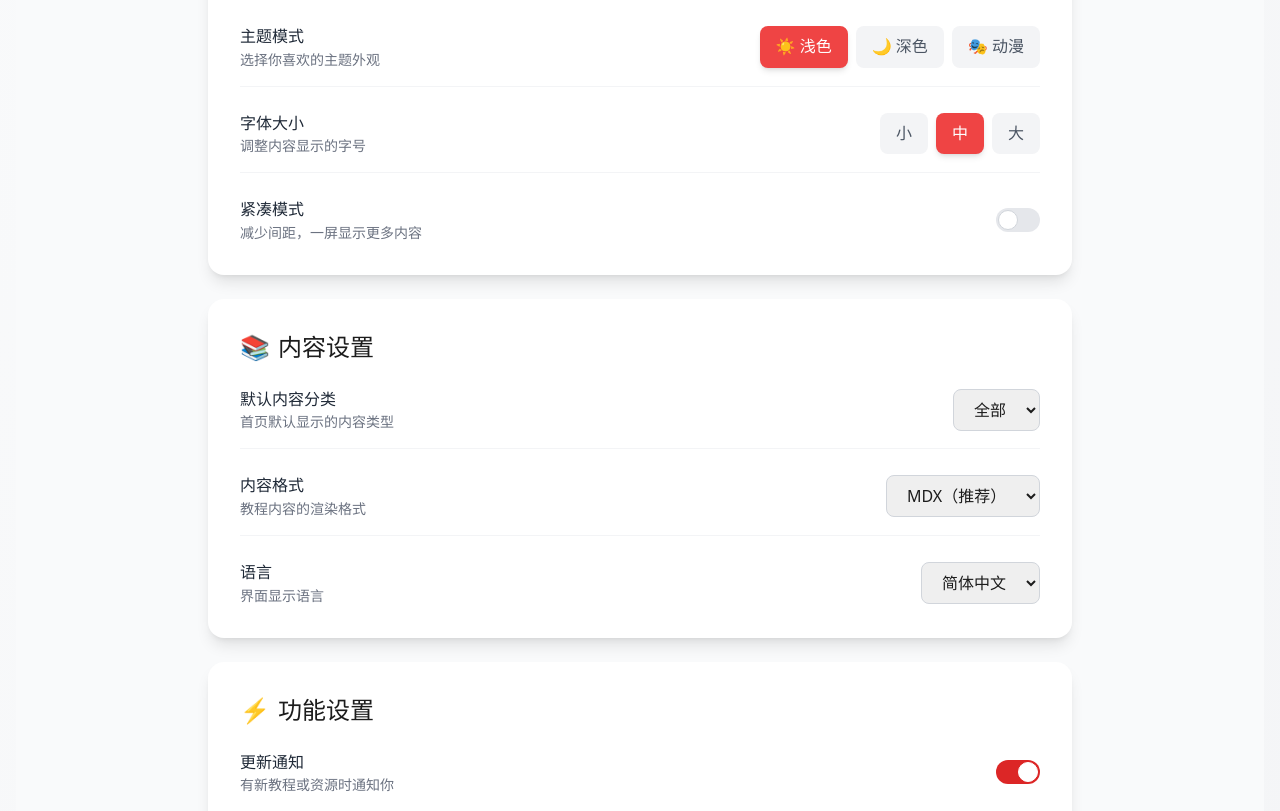
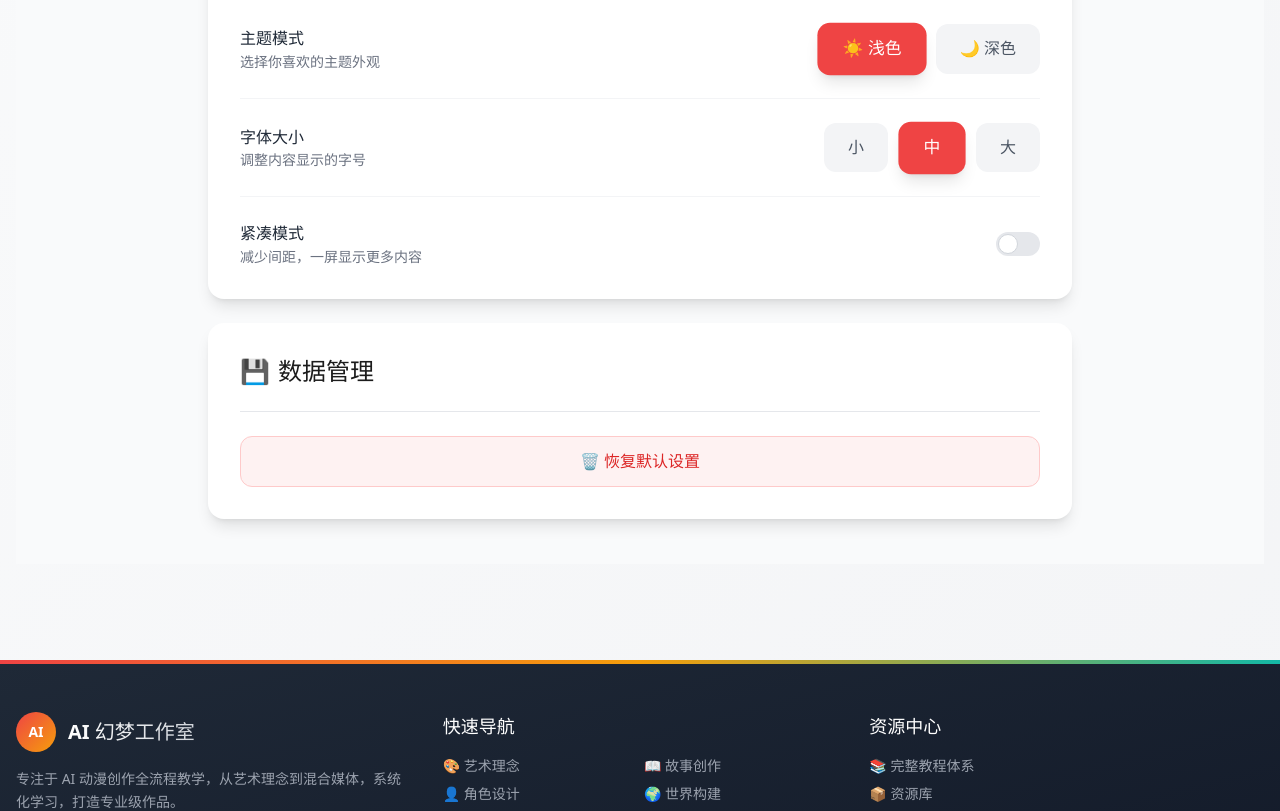
Before and after one commit to rouyundemao/ai-anime-studio, a React (Vite) app in the folder frontend/: page /settings in a window 1280 px wide. Shown: the part 344-1155 px from the top of the page. Built offline with nearby package versions, Linux system fonts and the light colour scheme; a small style sheet from the web is missing; a web font is replaced by a local one.

Commit message:
fix: 修复深色/浅色主题切换 - 使用 data-theme 属性、简化设置项

```diff
--- a/frontend/src/context/SettingsContext.tsx
+++ b/frontend/src/context/SettingsContext.tsx
@@ -1,24 +1,14 @@
 import React, { createContext, useContext, useState, useEffect, ReactNode } from 'react'
 
 export interface AppSettings {
-  theme: 'light' | 'dark' | 'anime'
-  contentFilter: 'all' | 'tutorials' | 'resources' | 'tools'
-  notifications: boolean
-  contentFormat: 'mdx' | 'markdown' | 'html'
+  theme: 'light' | 'dark'
   fontSize: 'small' | 'medium' | 'large'
-  language: 'zh-CN' | 'zh-TW' | 'en'
-  autoSave: boolean
   compactMode: boolean
 }
 
 export const defaultSettings: AppSettings = {
   theme: 'light',
-  contentFilter: 'all',
-  notifications: true,
-  contentFormat: 'mdx',
   fontSize: 'medium',
-  language: 'zh-CN',
-  autoSave: true,
   compactMode: false,
 }
 
@@ -26,8 +16,6 @@ interface SettingsContextType {
   settings: AppSettings
   updateSetting: <K extends keyof AppSettings>(key: K, value: AppSettings[K]) => void
   resetSettings: () => void
-  exportSettings: () => void
-  importSettings: () => void
 }
 
 const SettingsContext = createContext<SettingsContextType | undefined>(undefined)
@@ -63,20 +51,16 @@ export const SettingsProvider = ({ children }: { children: ReactNode }) => {
 
     // 应用主题
     if (settings.theme === 'dark') {
-      document.body.classList.add('dark-theme')
-      document.body.classList.remove('anime-theme')
-    } else if (settings.theme === 'anime') {
-      document.body.classList.add('anime-theme')
-      document.body.classList.remove('dark-theme')
+      document.documentElement.setAttribute('data-theme', 'dark')
     } else {
-      document.body.classList.remove('dark-theme', 'anime-theme')
+      document.documentElement.removeAttribute('data-theme')
     }
 
-    // 应用紧凑模式
+    // 紧凑模式
     if (settings.compactMode) {
-      document.body.classList.add('compact-mode')
+      document.documentElement.setAttribute('data-compact', 'true')
     } else {
-      document.body.classList.remove('compact-mode')
+      document.documentElement.removeAttribute('data-compact')
     }
   }, [settings])
 
@@ -89,39 +73,8 @@ export const SettingsProvider = ({ children }: { children: ReactNode }) => {
     localStorage.removeItem('anime-studio-settings')
   }
 
-  const exportSettings = () => {
-    const blob = new Blob([JSON.stringify(settings, null, 2)], { type: 'application/json' })
-    const url = URL.createObjectURL(blob)
-    const a = document.createElement('a')
-    a.href = url
-    a.download = 'anime-studio-settings.json'
-    a.click()
-    URL.revokeObjectURL(url)
-  }
-
-  const importSettings = () => {
-    const input = document.createElement('input')
-    input.type = 'file'
-    input.accept = '.json'
-    input.onchange = (e) => {
-      const file = (e.target as HTMLInputElement).files?.[0]
-      if (!file) return
-      const reader = new FileReader()
-      reader.onload = (ev) => {
-        try {
-          const imported = JSON.parse(ev.target?.result as string)
-          setSettings({ ...defaultSettings, ...imported })
-        } catch {
-          alert('导入失败：文件格式不正确')
-        }
-      }
-      reader.readAsText(file)
-    }
-    input.click()
-  }
-
   return (
-    <SettingsContext.Provider value={{ settings, updateSetting, resetSettings, exportSettings, importSettings }}>
+    <SettingsContext.Provider value={{ settings, updateSetting, resetSettings }}>
       {children}
     </SettingsContext.Provider>
   )
--- a/frontend/src/index.css
+++ b/frontend/src/index.css
@@ -223,91 +223,82 @@ h2[id], h3[id] {
 }
 
 /* 深色主题 */
-body.dark-theme {
+[data-theme="dark"] {
   --bg: #1a1a1a;
   --surface: #2d2d2d;
   --ink: #e5e5e5;
   --ink-soft: #a0a0a0;
   --line: #404040;
-  background-color: var(--bg) !important;
-  color: var(--ink) !important;
 }
 
-body.dark-theme .bg-white,
-body.dark-theme .bg-gray-50 {
-  background-color: var(--surface) !important;
+[data-theme="dark"] body {
+  background-color: #1a1a1a !important;
+  color: #e5e5e5 !important;
 }
 
-body.dark-theme .text-gray-800,
-body.dark-theme .text-gray-700,
-body.dark-theme .text-gray-600 {
-  color: var(--ink) !important;
+[data-theme="dark"] .bg-white,
+[data-theme="dark"] .bg-gray-50 {
+  background-color: #2d2d2d !important;
 }
 
-body.dark-theme .text-gray-500 {
-  color: var(--ink-soft) !important;
+[data-theme="dark"] .text-gray-800,
+[data-theme="dark"] .text-gray-700 {
+  color: #e5e5e5 !important;
 }
 
-body.dark-theme .border-gray-200,
-body.dark-theme .border-gray-100 {
-  border-color: var(--line) !important;
+[data-theme="dark"] .text-gray-600 {
+  color: #a0a0a0 !important;
 }
 
-body.dark-theme .bg-gray-100 {
+[data-theme="dark"] .text-gray-500 {
+  color: #888888 !important;
+}
+
+[data-theme="dark"] .border-gray-200,
+[data-theme="dark"] .border-gray-100 {
+  border-color: #404040 !important;
+}
+
+[data-theme="dark"] .bg-gray-100 {
   background-color: #3a3a3a !important;
 }
 
-body.dark-theme .bg-gray-200 {
+[data-theme="dark"] .bg-gray-200 {
   background-color: #4a4a4a !important;
 }
 
-body.dark-theme select {
-  background-color: var(--surface) !important;
-  color: var(--ink) !important;
-  border-color: var(--line) !important;
+[data-theme="dark"] select {
+  background-color: #2d2d2d !important;
+  color: #e5e5e5 !important;
+  border-color: #404040 !important;
 }
 
-/* 动漫主题 */
-body.anime-theme {
-  --bg: #FFF5F5;
-  --surface: #FFFFFF;
-  --ink: #2D2D2D;
-  --ink-soft: #666666;
-  --accent: #FF6B9D;
-  --line: #FFE0E6;
-  background-color: var(--bg) !important;
-}
-
-body.anime-theme .bg-gradient-to-r.from-primary-500.to-accent-500,
-body.anime-theme .bg-gradient-to-r.from-primary-600.to-accent-600 {
-  background: linear-gradient(135deg, #FF6B9D, #FF8C42) !important;
-}
-
-body.anime-theme .rounded-2xl {
-  border: 2px solid #FFE0E6;
+[data-theme="dark"] .shadow-lg,
+[data-theme="dark"] .shadow-xl {
+  box-shadow: 0 4px 6px -1px rgba(0, 0, 0, 0.5), 0 2px 4px -1px rgba(0, 0, 0, 0.3) !important;
 }
 
 /* 紧凑模式 */
-body.compact-mode .container {
+[data-compact="true"] .container {
   max-width: 1200px !important;
 }
 
-body.compact-mode .p-8 {
+[data-compact="true"] .p-8 {
   padding: 1rem !important;
 }
 
-body.compact-mode .p-12 {
+[data-compact="true"] .p-12 {
   padding: 1.5rem !important;
 }
 
-body.compact-mode .mb-12 {
+[data-compact="true"] .mb-12 {
   margin-bottom: 1.5rem !important;
 }
 
-body.compact-mode .mb-8 {
+[data-compact="true"] .mb-8 {
   margin-bottom: 1rem !important;
 }
 
-body.compact-mode .gap-6 {
+[data-compact="true"] .gap-6 {
   gap: 0.75rem !important;
 }
--- a/frontend/src/pages/Settings.tsx
+++ b/frontend/src/pages/Settings.tsx
@@ -2,32 +2,19 @@ import React, { useState } from 'react'
 import { useSettings } from '../context/SettingsContext'
 
 function Settings() {
-  const { settings, updateSetting, resetSettings, exportSettings, importSettings } = useSettings()
+  const { settings, updateSetting, resetSettings } = useSettings()
   const [saved, setSaved] = useState(false)
 
-  const handleSave = () => {
+  const handleUpdate = <K extends keyof typeof settings>(key: K, value: (typeof settings)[K]) => {
+    updateSetting(key, value)
     setSaved(true)
     setTimeout(() => setSaved(false), 2000)
   }
 
-  // Wrap updateSetting to show save indicator
-  const update = <K extends keyof typeof settings>(key: K, value: (typeof settings)[K]) => {
-    updateSetting(key, value)
-    handleSave()
-  }
-
   const handleReset = () => {
     resetSettings()
-    handleSave()
-  }
-
-  const handleExport = () => {
-    exportSettings()
-  }
-
-  const handleImport = () => {
-    importSettings()
-    handleSave()
+    setSaved(true)
+    setTimeout(() => setSaved(false), 2000)
   }
 
   return (
@@ -56,42 +43,49 @@ function Settings() {
 
           <div className="space-y-6">
             {/* 主题模式 */}
-            <div className="flex items-center justify-between pb-4 border-b border-gray-100">
+            <div className="flex items-center justify-between pb-6 border-b border-gray-100">
               <div>
                 <h3 className="font-semibold text-gray-800">主题模式</h3>
                 <p className="text-gray-500 text-sm">选择你喜欢的主题外观</p>
               </div>
-              <div className="flex gap-2">
-                {(['light', 'dark', 'anime'] as const).map((theme) => (
-                  <button
-                    key={theme}
-                    onClick={() => update('theme', theme)}
-                    className={`px-4 py-2 rounded-lg transition-all ${
-                      settings.theme === theme
-                        ? 'bg-primary-500 text-white shadow-md'
-                        : 'bg-gray-100 text-gray-600 hover:bg-gray-200'
-                    }`}
-                  >
-                    {theme === 'light' ? '☀️ 浅色' : theme === 'dark' ? '🌙 深色' : '🎭 动漫'}
-                  </button>
-                ))}
+              <div className="flex gap-3">
+                <button
+                  onClick={() => handleUpdate('theme', 'light')}
+                  className={`px-6 py-3 rounded-xl transition-all font-medium ${
+                    settings.theme === 'light'
+                      ? 'bg-primary-500 text-white shadow-lg scale-105'
+                      : 'bg-gray-100 text-gray-600 hover:bg-gray-200'
+                  }`}
+                >
+                  ☀️ 浅色
+                </button>
+                <button
+                  onClick={() => handleUpdate('theme', 'dark')}
+                  className={`px-6 py-3 rounded-xl transition-all font-medium ${
+                    settings.theme === 'dark'
+                      ? 'bg-gray-800 text-white shadow-lg scale-105'
+                      : 'bg-gray-100 text-gray-600 hover:bg-gray-200'
+                  }`}
+                >
+                  🌙 深色
+                </button>
               </div>
             </div>
 
             {/* 字体大小 */}
-            <div className="flex items-center justify-between pb-4 border-b border-gray-100">
+            <div className="flex items-center justify-between pb-6 border-b border-gray-100">
               <div>
                 <h3 className="font-semibold text-gray-800">字体大小</h3>
                 <p className="text-gray-500 text-sm">调整内容显示的字号</p>
               </div>
-              <div className="flex gap-2">
+              <div className="flex gap-3">
                 {(['small', 'medium', 'large'] as const).map((size) => (
                   <button
                     key={size}
-                    onClick={() => update('fontSize', size)}
-                    className={`px-4 py-2 rounded-lg transition-all ${
+                    onClick={() => handleUpdate('fontSize', size)}
+                    className={`px-6 py-3 rounded-xl transition-all font-medium ${
                       settings.fontSize === size
-                        ? 'bg-primary-500 text-white shadow-md'
+                        ? 'bg-primary-500 text-white shadow-lg scale-105'
                         : 'bg-gray-100 text-gray-600 hover:bg-gray-200'
                     }`}
                   >
@@ -112,111 +106,7 @@ function Settings() {
                   type="checkbox"
                   className="sr-only peer"
                   checked={settings.compactMode}
-                  onChange={(e) => update('compactMode', e.target.checked)}
-                />
-                <div className="w-11 h-6 bg-gray-200 peer-focus:outline-none rounded-full peer peer-checked:after:translate-x-full peer-checked:after:border-white after:content-[''] after:absolute after:top-[2px] after:left-[2px] after:bg-white after:border-gray-300 after:border after:rounded-full after:h-5 after:w-5 after:transition-all peer-checked:bg-primary-600"></div>
-              </label>
-            </div>
-          </div>
-        </div>
-
-        {/* 内容设置 */}
-        <div className="bg-white rounded-2xl shadow-lg p-8 mb-6">
-          <h2 className="text-2xl font-bold mb-6 flex items-center gap-2">
-            <span>📚</span> 内容设置
-          </h2>
-
-          <div className="space-y-6">
-            {/* 内容分类 */}
-            <div className="flex items-center justify-between pb-4 border-b border-gray-100">
-              <div>
-                <h3 className="font-semibold text-gray-800">默认内容分类</h3>
-                <p className="text-gray-500 text-sm">首页默认显示的内容类型</p>
-              </div>
-              <select
-                value={settings.contentFilter}
-                onChange={(e) => update('contentFilter', e.target.value as typeof settings.contentFilter)}
-                className="border border-gray-300 rounded-lg px-4 py-2 focus:ring-2 focus:ring-primary-500 focus:border-transparent"
-              >
-                <option value="all">全部</option>
-                <option value="tutorials">教程</option>
-                <option value="resources">资源</option>
-                <option value="tools">工具</option>
-              </select>
-            </div>
-
-            {/* 内容格式 */}
-            <div className="flex items-center justify-between pb-4 border-b border-gray-100">
-              <div>
-                <h3 className="font-semibold text-gray-800">内容格式</h3>
-                <p className="text-gray-500 text-sm">教程内容的渲染格式</p>
-              </div>
-              <select
-                value={settings.contentFormat}
-                onChange={(e) => update('contentFormat', e.target.value as typeof settings.contentFormat)}
-                className="border border-gray-300 rounded-lg px-4 py-2 focus:ring-2 focus:ring-primary-500 focus:border-transparent"
-              >
-                <option value="mdx">MDX（推荐）</option>
-                <option value="markdown">Markdown</option>
-                <option value="html">HTML</option>
-              </select>
-            </div>
-
-            {/* 语言 */}
-            <div className="flex items-center justify-between">
-              <div>
-                <h3 className="font-semibold text-gray-800">语言</h3>
-                <p className="text-gray-500 text-sm">界面显示语言</p>
-              </div>
-              <select
-                value={settings.language}
-                onChange={(e) => update('language', e.target.value as typeof settings.language)}
-                className="border border-gray-300 rounded-lg px-4 py-2 focus:ring-2 focus:ring-primary-500 focus:border-transparent"
-              >
-                <option value="zh-CN">简体中文</option>
-                <option value="zh-TW">繁體中文</option>
-                <option value="en">English</option>
-              </select>
-            </div>
-          </div>
-        </div>
-
-        {/* 功能设置 */}
-        <div className="bg-white rounded-2xl shadow-lg p-8 mb-6">
-          <h2 className="text-2xl font-bold mb-6 flex items-center gap-2">
-            <span>⚡</span> 功能设置
-          </h2>
-
-          <div className="space-y-6">
-            {/* 通知设置 */}
-            <div className="flex items-center justify-between pb-4 border-b border-gray-100">
-              <div>
-                <h3 className="font-semibold text-gray-800">更新通知</h3>
-                <p className="text-gray-500 text-sm">有新教程或资源时通知你</p>
-              </div>
-              <label className="relative inline-flex items-center cursor-pointer">
-                <input
-                  type="checkbox"
-                  className="sr-only peer"
-                  checked={settings.notifications}
-                  onChange={(e) => update('notifications', e.target.checked)}
-                />
-                <div className="w-11 h-6 bg-gray-200 peer-focus:outline-none rounded-full peer peer-checked:after:translate-x-full peer-checked:after:border-white after:content-[''] after:absolute after:top-[2px] after:left-[2px] after:bg-white after:border-gray-300 after:border after:rounded-full after:h-5 after:w-5 after:transition-all peer-checked:bg-primary-600"></div>
-              </label>
-            </div>
-
-            {/* 自动保存 */}
-            <div className="flex items-center justify-between">
-              <div>
-                <h3 className="font-semibold text-gray-800">自动保存进度</h3>
-                <p className="text-gray-500 text-sm">自动记录学习进度</p>
-              </div>
-              <label className="relative inline-flex items-center cursor-pointer">
-                <input
-                  type="checkbox"
-                  className="sr-only peer"
-                  checked={settings.autoSave}
-                  onChange={(e) => update('autoSave', e.target.checked)}
+                  onChange={(e) => handleUpdate('compactMode', e.target.checked)}
                 />
                 <div className="w-11 h-6 bg-gray-200 peer-focus:outline-none rounded-full peer peer-checked:after:translate-x-full peer-checked:after:border-white after:content-[''] after:absolute after:top-[2px] after:left-[2px] after:bg-white after:border-gray-300 after:border after:rounded-full after:h-5 after:w-5 after:transition-all peer-checked:bg-primary-600"></div>
               </label>
@@ -229,21 +119,6 @@ function Settings() {
           <h2 className="text-2xl font-bold mb-6 flex items-center gap-2">
             <span>💾</span> 数据管理
           </h2>
-
-          <div className="grid grid-cols-1 md:grid-cols-2 gap-4 mb-6">
-            <button
-              onClick={handleExport}
-              className="bg-primary-500 hover:bg-primary-600 text-white font-semibold py-3 px-6 rounded-xl transition-all shadow-md hover:shadow-lg"
-            >
-              📤 导出设置
-            </button>
-            <button
-              onClick={handleImport}
-              className="bg-secondary-500 hover:bg-secondary-600 text-white font-semibold py-3 px-6 rounded-xl transition-all shadow-md hover:shadow-lg"
-            >
-              📥 导入设置
-            </button>
-          </div>
 
           <div className="pt-6 border-t border-gray-200">
             <button
```
